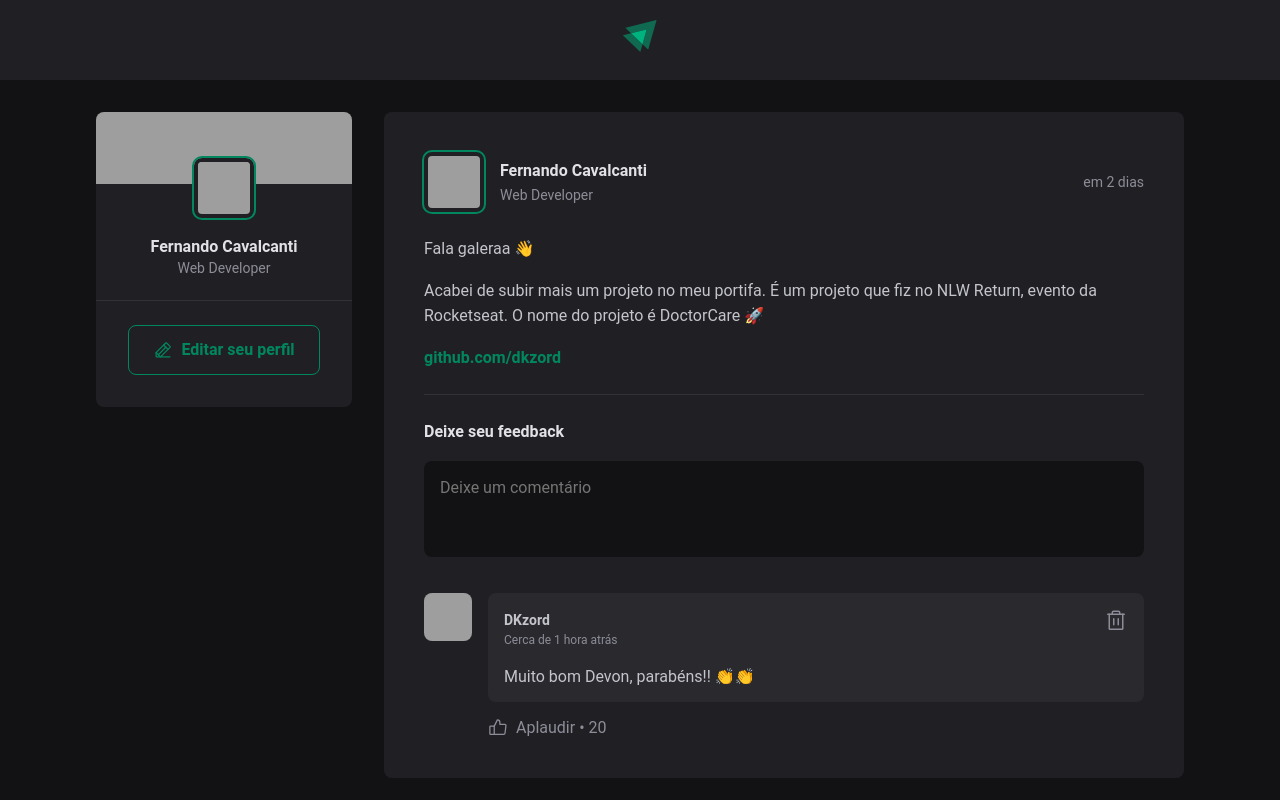
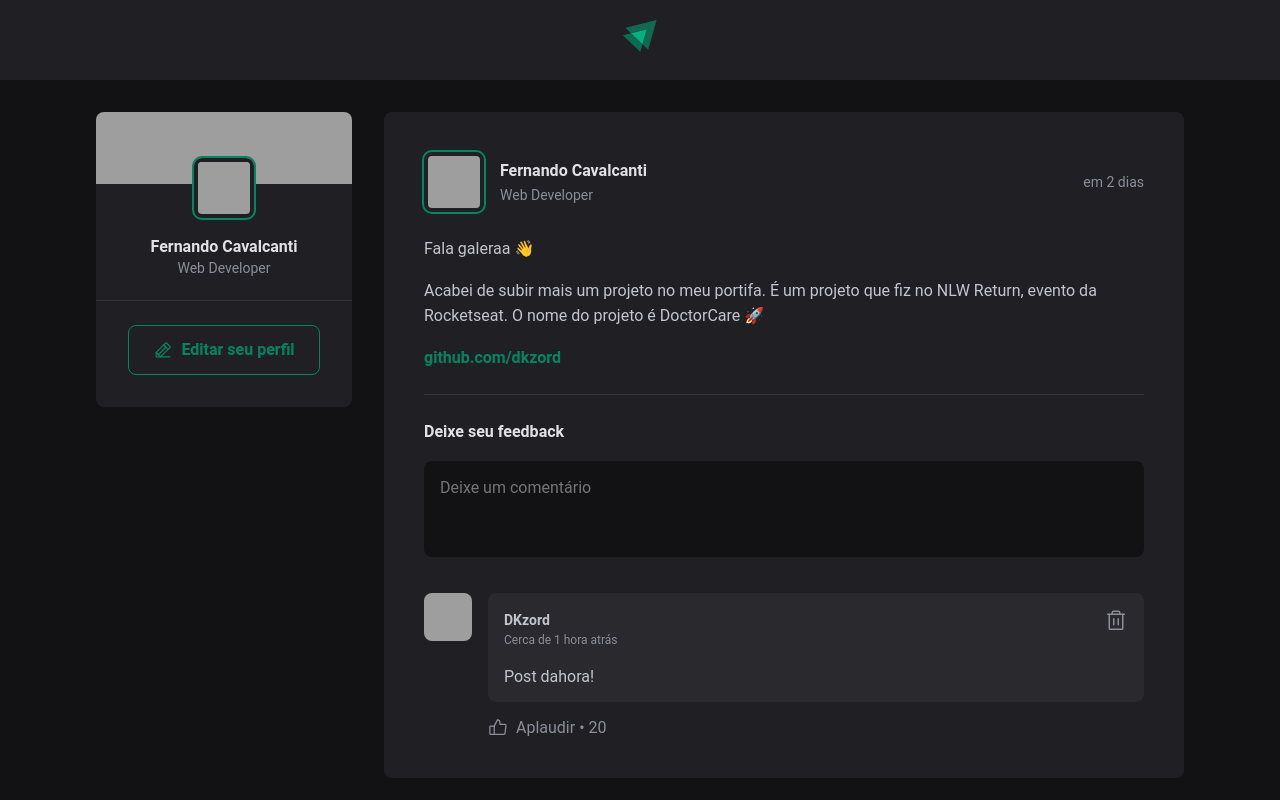
Before and after one commit to dkzord/Project-Ignite-Feed, a React app: page / in a window 1280 px wide. Shown: the top 800 px of the page. Built offline with nearby package versions, Linux system fonts and the light colour scheme; grey boxes are pictures that could not be loaded; the HTML template or start-up script is replaced by a standard one.

Commit message:
feat: study useState

```diff
--- a/src/components/Comment.jsx
+++ b/src/components/Comment.jsx
@@ -3,7 +3,7 @@
 
 import styles from './Comment.module.css';
 
-export function Comment() {
+export function Comment({ content }) {
 
   return (
     <div className={styles.comment}>
@@ -27,7 +27,7 @@
             </button>
           </header>
 
-          <p>Muito bom Devon, parabéns!! 👏👏</p>
+          <p>{content}</p>
         </div>
 
         <footer>
--- a/src/components/Post.jsx
+++ b/src/components/Post.jsx
@@ -5,11 +5,28 @@
 import { Avatar } from './Avatar';
 
 import styles from './Post.module.css';
+import { useState } from 'react';
 
 export function Post({ data }) {
+  const [comments, setComments] = useState(['Post dahora!']);
+
+  const [newCommentText, setNewCommentText] = useState('');
+
   const publishedDateFormatted = format(data.publishedAt, "d 'de' LLLL 'às' HH:mm'h'", { locale: ptBR });
 
   const publishedDateRelativeToNoew = formatDistanceToNow(data.publishedAt, { locale: ptBR, addSuffix: true });
+
+  function handleCreateNewComment() {
+    event.preventDefault();
+
+    setComments([...comments, newCommentText]);
+    setNewCommentText('');
+  }
+
+  function handleNewCommentChange() {
+    setNewCommentText(event.target.value);
+  }
+
 
   return (
     <article className={styles.post}>
@@ -41,11 +58,14 @@
         })}
       </div>
 
-      <form className={styles.commentForm}>
+      <form onSubmit={handleCreateNewComment} className={styles.commentForm}>
         <strong>Deixe seu feedback</strong>
 
         <textarea
+          name="comment"
           placeholder="Deixe um comentário"
+          value={newCommentText}
+          onChange={handleNewCommentChange}
         />
 
         <footer>
@@ -54,7 +74,9 @@
       </form>
 
       <div className={styles.commentList}>
-        <Comment />
+        {comments.map(comment => {
+          return <Comment content={comment} />
+        })}
       </div>
     </article>
   );
```
